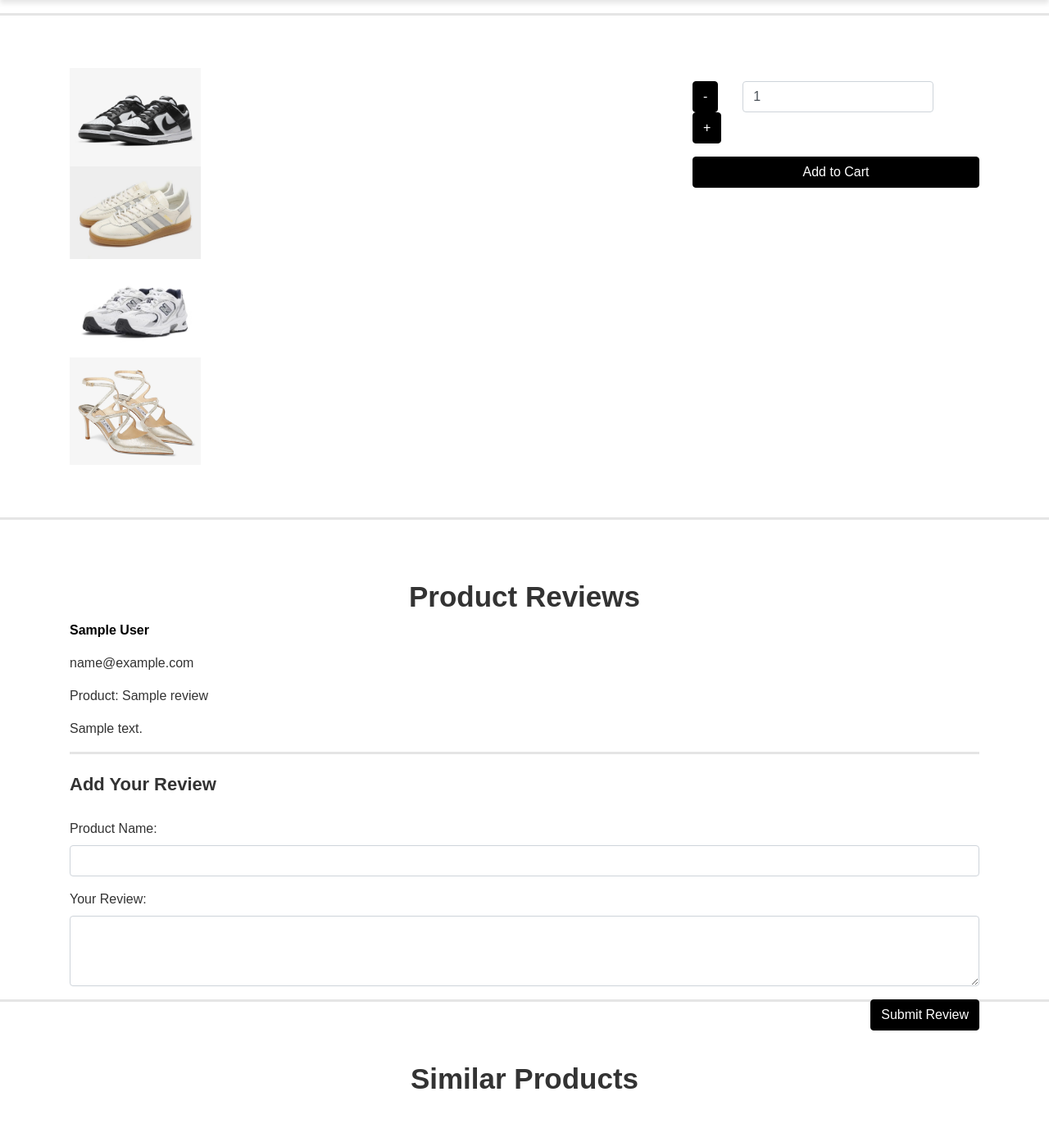
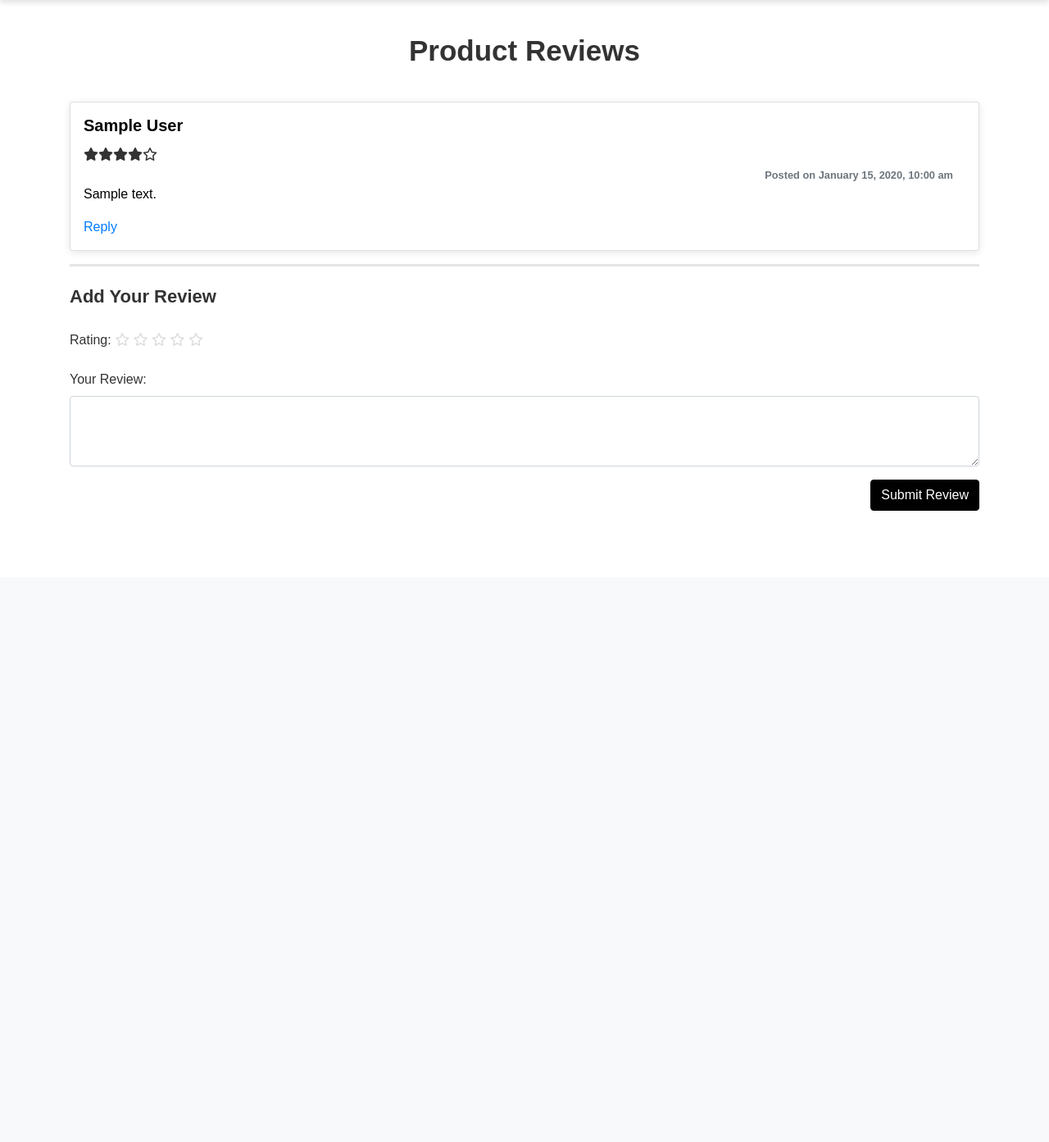
Before and after one commit to chaikokcheng/SSE3308-Web-ShoesFit, a PHP site: page /test.php in a window 1280 px wide. Shown: the part 96-1489 px from the top of the page at 82% size. After the commit the page ends 719 px from the top, so only its background shows below. Run offline with PHP 8.4, Linux system fonts and the light colour scheme; the visitor is signed in with stand-in values (Sample User, id 1); tables that the repository leaves empty or names only in its code hold one stand-in row (values such as "Sample post"); data that the repository does not hold is empty; some libraries are stand-ins or nearby versions.

Commit message:
halfUpdateReview

```diff
--- a/Public/test.php
+++ b/Public/test.php
@@ -8,6 +8,9 @@ $servername = $config['servername'];
 $username = $config['username'];
 $password = $config['password'];
 $dbname = $config['dbname'];
+
+// Set timezone to Malaysia time
+date_default_timezone_set('Asia/Kuala_Lumpur');
 
 // Create connection
 $conn = new mysqli($servername, $username, $password, $dbname);
@@ -29,7 +32,7 @@ if (isset($_SESSION['email'])) {
     $email = $_SESSION['email'];
     $sql = "SELECT * FROM users WHERE email = '$email'";
     $result = $conn->query($sql);
-
+}
 if ($result->num_rows == 1) {
     $user = $result->fetch_assoc();
     $fname = $user['fname'];
@@ -38,16 +41,25 @@ if (isset($_SESSION['email'])) {
 } else {
     die("User not found.");
 }
+
+// Handle form submission for adding review or reply
+if ($_SERVER["REQUEST_METHOD"] == "POST") {
+    $review_content = $conn->real_escape_string($_POST['review_content']);
+    $parent_id = isset($_POST['parent_id']) ? intval($_POST['parent_id']) : NULL;
+
+    // Check if 'rating' is set in POST data
+    if (isset($_POST['rating'])) {
+        $rating = floatval($_POST['rating']); // Convert rating to float
+    } else {
+        $rating = null; // Set rating to null if not provided (for seller or other cases)
     }
 
-// Handle form submission for adding review
-if ($_SERVER["REQUEST_METHOD"] == "POST") {
-    $product_name = $conn->real_escape_string($_POST['product_name']);
-    $review_content = $conn->real_escape_string($_POST['review_content']);
+    // Get current datetime in the correct timezone
+    $current_datetime = date('Y-m-d H:i:s');
 
-    // Insert query for item_review
-    $insert_sql = "INSERT INTO item_review (fname, lname, email, product_name, review)
-    VALUES ('$fname', '$lname', '$email', '$product_name', '$review_content')";
+    // Insert query for item_review including rating and parent_id
+    $insert_sql = "INSERT INTO item_review (fname, lname, email, review, rating, date_created, parent_id)
+                   VALUES ('$fname', '$lname', '$email', '$review_content', " . ($rating !== null ? "'$rating'" : "NULL") . ", '$current_datetime', " . ($parent_id !== null ? "'$parent_id'" : "NULL") . ")";
 
     if ($conn->query($insert_sql) === TRUE) {
         $successMessage = "Review added successfully.";
@@ -57,7 +69,7 @@ $errorMessage = "Error adding review: " . $conn->error;
 }
 
 // Fetch reviews from item_review table
-$reviews_sql = "SELECT * FROM item_review";
+$reviews_sql = "SELECT * FROM item_review ORDER BY date_created DESC";
 $reviews_result = $conn->query($reviews_sql);
 
 // Close connection
@@ -70,11 +82,33 @@ $conn->close();
 <head>
     <meta charset="UTF-8">
     <meta name="viewport" content="width=device-width, initial-scale=1.0">
-    <title>Nike Dunk Low Retro</title>
+    <title>Product Reviews</title>
     <link href="https://maxcdn.bootstrapcdn.com/bootstrap/4.5.2/css/bootstrap.min.css" rel="stylesheet">
     <link href="https://cdnjs.cloudflare.com/ajax/libs/font-awesome/6.0.0-beta3/css/all.min.css" rel="stylesheet">
     <link href="https://fonts.googleapis.com/css2?family=Roboto:wght@400;700&family=Open+Sans&display=swap" rel="stylesheet">
     <link rel="stylesheet" type="text/css" href="main.css">
+    <style>
+        .rating {
+            display: inline-block;
+        }
+
+        .star {
+            cursor: pointer;
+            color: #ddd;
+        }
+
+        .star.filled {
+            color: #000;
+        }
+
+        .reply-form {
+            margin-left: 20px;
+        }
+
+        .replies {
+            margin-left: 20px;
+        }
+    </style>
 </head>
 
 <body>
@@ -82,8 +116,7 @@ $conn->close();
         <a class="navbar-brand" href="index.html">
             <img src="images/shoesfitlogo.jpg" alt="ShoesFit Logo" style="height: 50px; margin-right: 10px;">ShoesFit
         </a>
-        <button class="navbar-toggler" type="button" data-toggle="collapse" data-target="#navbarNav"
-            aria-controls="navbarNav" aria-expanded="false" aria-label="Toggle navigation">
+        <button class="navbar-toggler" type="button" data-toggle="collapse" data-target="#navbarNav" aria-controls="navbarNav" aria-expanded="false" aria-label="Toggle navigation">
             <span class="navbar-toggler-icon"></span>
         </button>
         <div class="collapse navbar-collapse" id="navbarNav">
@@ -101,56 +134,53 @@ $conn->close();
             </ul>
         </div>
     </nav>
-
-    <hr>
     <main>
-        <div id="product-section" class="container py-5">
-            <div class="row">
-                <div id="product-images" class="col-2">
-                    <img class="d-block w-100 product-thumb" src="images/sportNIkeDunkLow.png">
-                    <img class="d-block w-100 product-thumb" src="images/sportAdidasOriginalsHB.png">
-                    <img class="d-block w-100 product-thumb" src="images/sportNB530.png" alt="Image 3">
-                    <img class="d-block w-100 product-thumb" src="images/heelJCAziaPump75.png">
-                </div>
-                <div id="product-image-main-container" class="col-6">
-                </div>
-                <div class="d-flex flex-column col-4">
-                    <div id="product-details"></div>
-                    <div class="quantity-control my-3">
-                        <div class="row align-items-center">
-                            <div class="col-auto">
-                                <button id="decrease" class="btn btn-secondary">-</button>
-                            </div>
-                            <div class="col-auto">
-                                <input id="quantity" type="text" class="form-control" value="1">
-                            </div>
-                            <div class="col-auto">
-                                <button id="increase" class="btn btn-secondary">+</button>
-                            </div>
-                        </div>
-                    </div>
-                    <button class="btn btn-primary add-to-cart">Add to Cart</button>
-                </div>
-            </div>
-        </div>
-
-        <hr>
-
-        <div id="reviews-section" class="container mt-5">
-            <h2>Product Reviews</h2>
+        <div id="reviews-section" class="container mt-3">
+            <h2 style="padding-bottom: 3%;">Product Reviews</h2>
 
             <!-- Display existing reviews -->
             <div id="review-list">
                 <?php
                 if ($reviews_result->num_rows > 0) {
+                    // Fetch all reviews
+                    $reviews = [];
                     while ($row = $reviews_result->fetch_assoc()) {
-                        echo '<div class="review">';
-                        echo '<p><strong>' . htmlspecialchars($row['fname']) . ' ' . htmlspecialchars($row['lname']) . '</strong></p>';
-                        echo '<p>' . htmlspecialchars($row['email']) . '</p>';
-                        echo '<p>Product: ' . htmlspecialchars($row['product_name']) . '</p>';
-                        echo '<p>' . htmlspecialchars($row['review']) . '</p>';
+                        $reviews[] = $row;
+                    }
+                    // Function to display reviews and their replies recursively
+                    function display_reviews($reviews, $parent_id = null, $depth = 0)
+                    {
+                        foreach ($reviews as $review) {
+                            if ($review['parent_id'] == $parent_id) {
+                                echo '<div class="review card mb-3" style="margin-left: ' . (20 * $depth) . 'px;">';
+                                echo '<div class="card-body">';
+                                echo '<h5 class="card-title"><strong>' . htmlspecialchars($review['fname']) . ' ' . htmlspecialchars($review['lname']) . '</strong></h5>';
+                                // Show rating only if it's not a reply
+                                if ($review['parent_id'] === NULL && $review['fname'] !== 'Seller') {
+                                    echo '<div class="rating">';
+                                    for ($i = 1; $i <= 5; $i++) {
+                                        if ($i <= $review['rating']) {
+                                            echo '<i class="fas fa-star filled"></i>';
+                                        } else {
+                                            echo '<i class="far fa-star"></i>';
+                                        }
+                                    }
                                     echo '</div>';
                                 }
+                                echo '<div class="col-auto text-right">';
+                                echo '<p class="card-text"><small class="text-muted">Posted on ' . date('F j, Y, g:i a', strtotime($review['date_created'])) . '</small></p>';
+                                echo '</div>';
+                                echo '<p class="card-text">' . htmlspecialchars($review['review']) . '</p>';
+                                echo '<a href="#" class="reply-link" data-review-id="' . $review['id'] . '">Reply</a>';
+                                echo '</div>';
+                                // Display replies
+                                display_reviews($reviews, $review['id'], $depth + 1);
+                                echo '</div>';
+                            }
+                        }
+                    }
+                    // Display top-level reviews
+                    display_reviews($reviews);
                 } else {
                     echo '<p>No reviews yet.</p>';
                 }
@@ -159,12 +189,21 @@ $conn->close();
             <hr>
 
             <!-- Review Form -->
-            <form id="review-form" action="test.php" method="post" class="mt-4">
+            <form id="review-form" action="review.php" method="post" class="mt-4">
                 <h3>Add Your Review</h3>
+                <?php if ($fname !== 'Seller') : ?>
                     <div class="form-group">
-        <label for="product-name">Product Name:</label>
-        <input type="text" class="form-control" id="product-name" name="product_name" required>
+                        <label for="rating">Rating:</label>
+                        <div id="rating" class="rating">
+                            <span class="star" data-rating="1"><i class="far fa-star"></i></span>
+                            <span class="star" data-rating="2"><i class="far fa-star"></i></span>
+                            <span class="star" data-rating="3"><i class="far fa-star"></i></span>
+                            <span class="star" data-rating="4"><i class="far fa-star"></i></span>
+                            <span class="star" data-rating="5"><i class="far fa-star"></i></span>
+                            <input type="hidden" name="rating" id="rating-value" required>
                         </div>
+                    </div>
+                <?php endif; ?>
                 <div class="form-group">
                     <label for="review-content">Your Review:</label>
                     <textarea class="form-control" id="review-content" name="review_content" rows="3" required></textarea>
@@ -173,28 +212,81 @@ $conn->close();
             </form>
         </div>
 
-        <hr>
-
-        <div id="similar-products-section" class="container mt-5 pb-5">
-            <h2>Similar Products</h2>
-            <div id="similarProductsCarousel" class="carousel slide" data-ride="carousel">
-                <div class="carousel-inner"></div>
-                <a class="carousel-control-prev" href="#similarProductsCarousel" role="button" data-slide="prev">
-                    <span class="carousel-control-prev-icon" aria-hidden="true"></span>
-                    <span class="sr-only">Previous</span>
-                </a>
-                <a class="carousel-control-next" href="#similarProductsCarousel" role="button" data-slide="next">
-                    <span class="carousel-control-next-icon" aria-hidden="true"></span>
-                    <span class="sr-only">Next</span>
-                </a>
+        <!-- Reply Form Template -->
+        <div id="reply-form-template" style="display: none;">
+            <form class="reply-form" action="review.php" method="post">
+                <h3>Reply</h3>
+                <div class="form-group">
+                    <label for="review-content">Your Reply:</label>
+                    <textarea class="form-control" name="review_content" rows="3" required></textarea>
                 </div>
+                <input type="hidden" name="parent_id" value="">
+                <button type="submit" class="btn btn-primary">Submit Reply</button>
+            </form>
         </div>
     </main>
 
     <script src="https://code.jquery.com/jquery-3.5.1.slim.min.js"></script>
     <script src="https://cdn.jsdelivr.net/npm/@popperjs/core@2.5.2/dist/umd/popper.min.js"></script>
     <script src="https://maxcdn.bootstrapcdn.com/bootstrap/4.5.2/js/bootstrap.min.js"></script>
-    <script src="main.js"></script>
+    <script>
+        document.addEventListener('DOMContentLoaded', function() {
+            const stars = document.querySelectorAll('.star');
+            const ratingValue = document.querySelector('#rating-value');
+            const reviewForm = document.querySelector('#review-form');
+            const ratingSection = document.querySelector('#rating');
+
+            function setStars(rating) {
+                stars.forEach((star, index) => {
+                    if (index < rating) {
+                        star.querySelector('i').classList.remove('far');
+                        star.querySelector('i').classList.add('fas');
+                        star.querySelector('i').classList.add('filled');
+                    } else {
+                        star.querySelector('i').classList.remove('fas');
+                        star.querySelector('i').classList.remove('filled');
+                        star.querySelector('i').classList.add('far');
+                    }
+                });
+            }
+
+            stars.forEach((star, index) => {
+                star.addEventListener('click', () => {
+                    const rating = index + 1;
+                    ratingValue.value = rating;
+
+                    setStars(rating);
+                });
+            });
+
+            // Hide rating section if user's first name is Seller
+            const fname = '<?php echo $fname; ?>';
+            if (fname === 'Seller') {
+                ratingSection.style.display = 'none'; // Hide rating if user is a seller
+            }
+
+            // Optional: You can also prevent form submission if rating section is hidden
+            reviewForm.addEventListener('submit', function(event) {
+                if (ratingSection.style.display === 'none') {
+                    event.preventDefault(); // Prevent form submission
+                    alert('You are not allowed to submit a review with a rating.');
+                }
+            });
+
+            // Handle reply links
+            document.querySelectorAll('.reply-link').forEach(link => {
+                link.addEventListener('click', function(event) {
+                    event.preventDefault();
+                    const reviewId = this.getAttribute('data-review-id');
+                    const replyFormTemplate = document.querySelector('#reply-form-template').cloneNode(true);
+                    replyFormTemplate.style.display = 'block';
+                    replyFormTemplate.querySelector('input[name="parent_id"]').value = reviewId;
+                    this.parentNode.appendChild(replyFormTemplate);
+                    this.style.display = 'none'; // Hide reply link after clicking
+                });
+            });
+        });
+    </script>
 </body>
 
 </html>
```
Also changed, not shown: Public/review.php (+34 -12 lines). Lines whose indentation alone changed are shown as unchanged.
